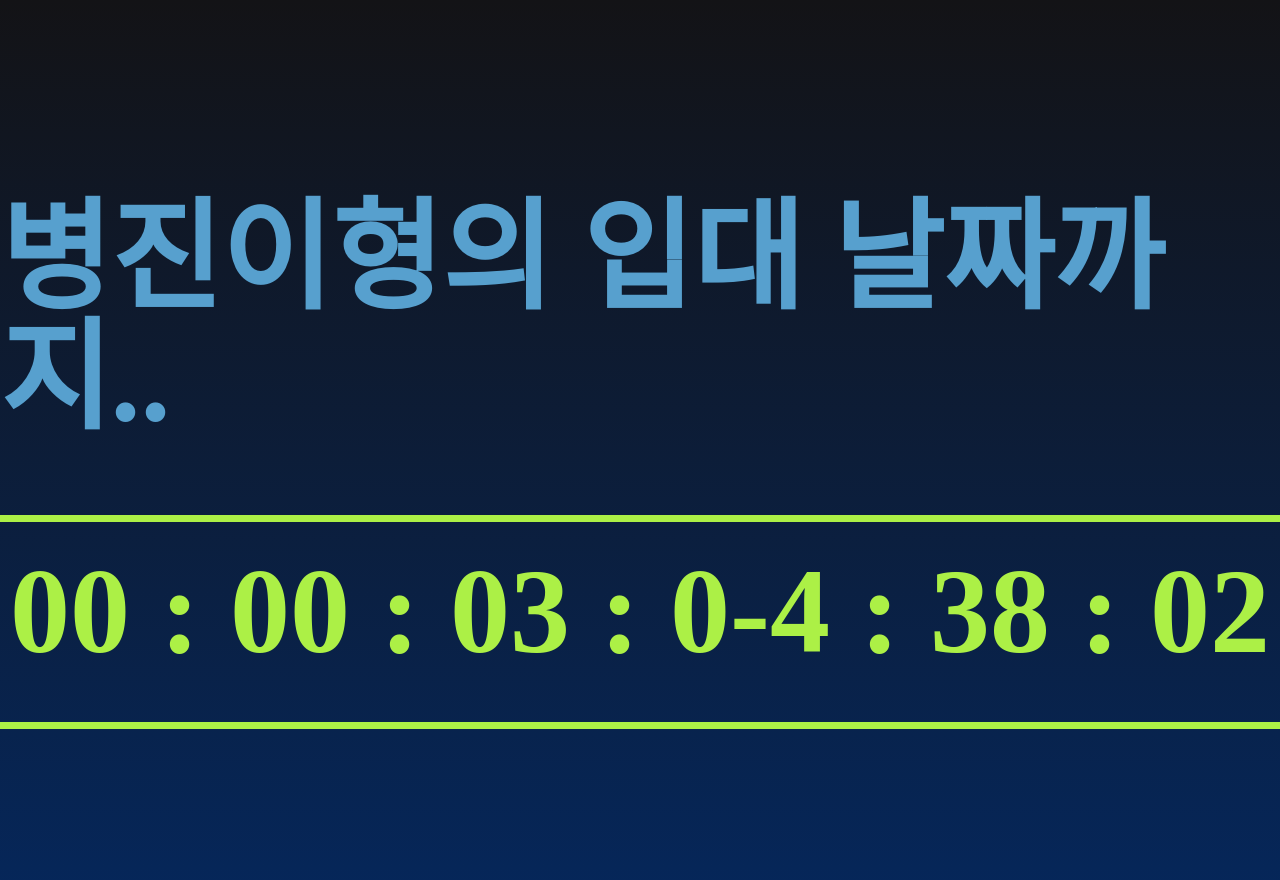
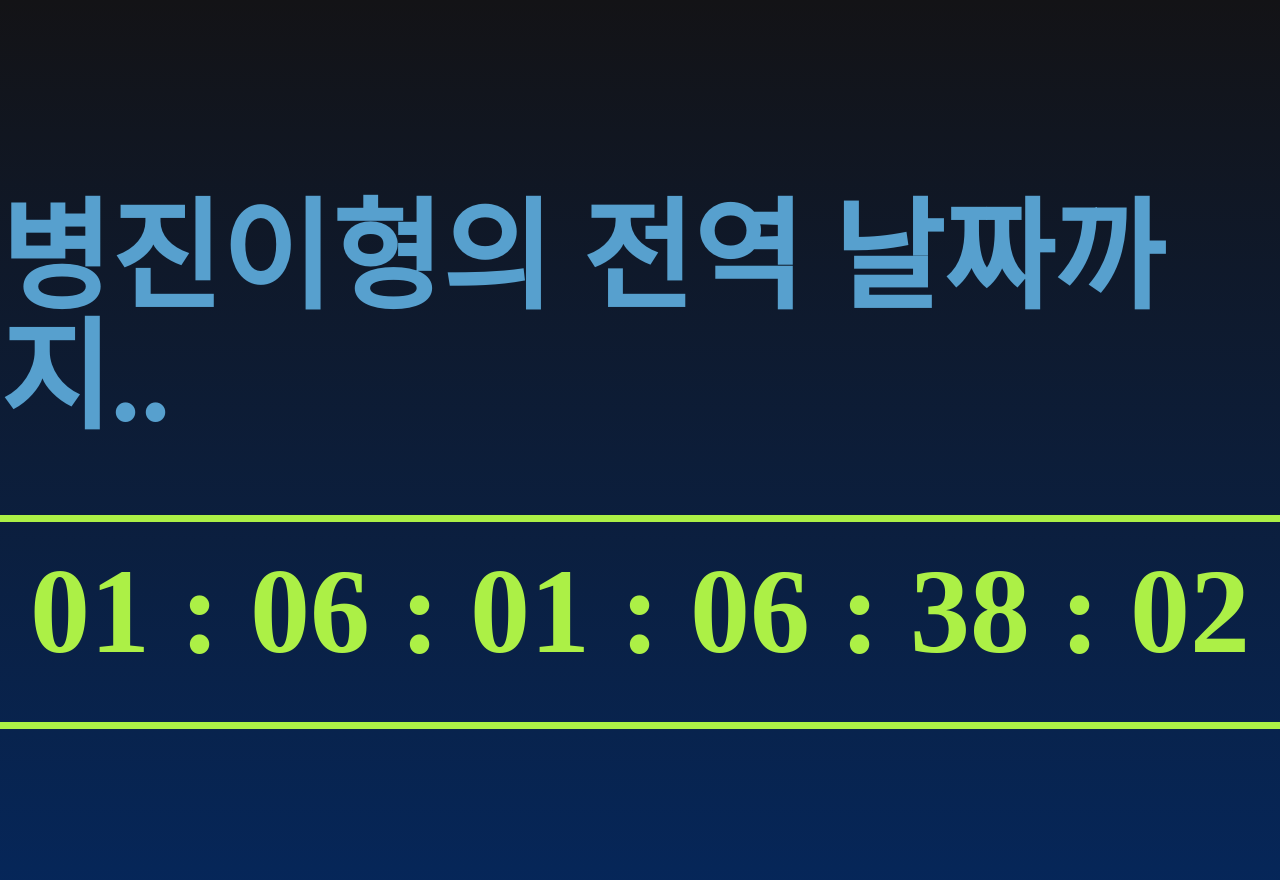
Before and after one commit to drainxc/dobby-js, a React (Create React App) app: page / in a window 1280 px wide. Shown: the top 880 px of the page. Built offline with nearby package versions, Linux system fonts and the light colour scheme.

Commit message:
⚡ :: (#9)[Time] Change time

```diff
--- a/src/Components/Common/Time/index.js
+++ b/src/Components/Common/Time/index.js
@@ -17,11 +17,19 @@ export default function Time() {
   counting();
 
   useEffect(() => {
+    // setTime({
+    //   year: fillZero(2022 - now.getFullYear()),
+    //   month: fillZero(3 - now.getMonth() - 1),
+    //   day: fillZero(14 - now.getDate()),
+    //   hours: fillZero(14 - now.getHours() - 1),
+    //   minutes: fillZero(60 - now.getMinutes() - 1),
+    //   seconds: fillZero(60 - now.getSeconds()),
+    // });
     setTime({
-      year: fillZero(2022 - now.getFullYear()),
-      month: fillZero(3 - now.getMonth() - 1),
-      day: fillZero(14 - now.getDate()),
-      hours: fillZero(14 - now.getHours() - 1),
+      year: fillZero(2023 - now.getFullYear()),
+      month: fillZero(9 - now.getMonth() - 1),
+      day: fillZero(13 - now.getDate() - 1),
+      hours: fillZero(24 - now.getHours() - 1),
       minutes: fillZero(60 - now.getMinutes() - 1),
       seconds: fillZero(60 - now.getSeconds()),
     });
--- a/src/Components/Page/Dobby/index.js
+++ b/src/Components/Page/Dobby/index.js
@@ -5,7 +5,7 @@ export default function Dobby() {
   return (
     <>
       <S.MainDiv>
-        <S.Title>병진이형의 입대 날짜까지..</S.Title>
+        <S.Title>병진이형의 전역 날짜까지..</S.Title>
         <Time />
       </S.MainDiv>
     </>
```
